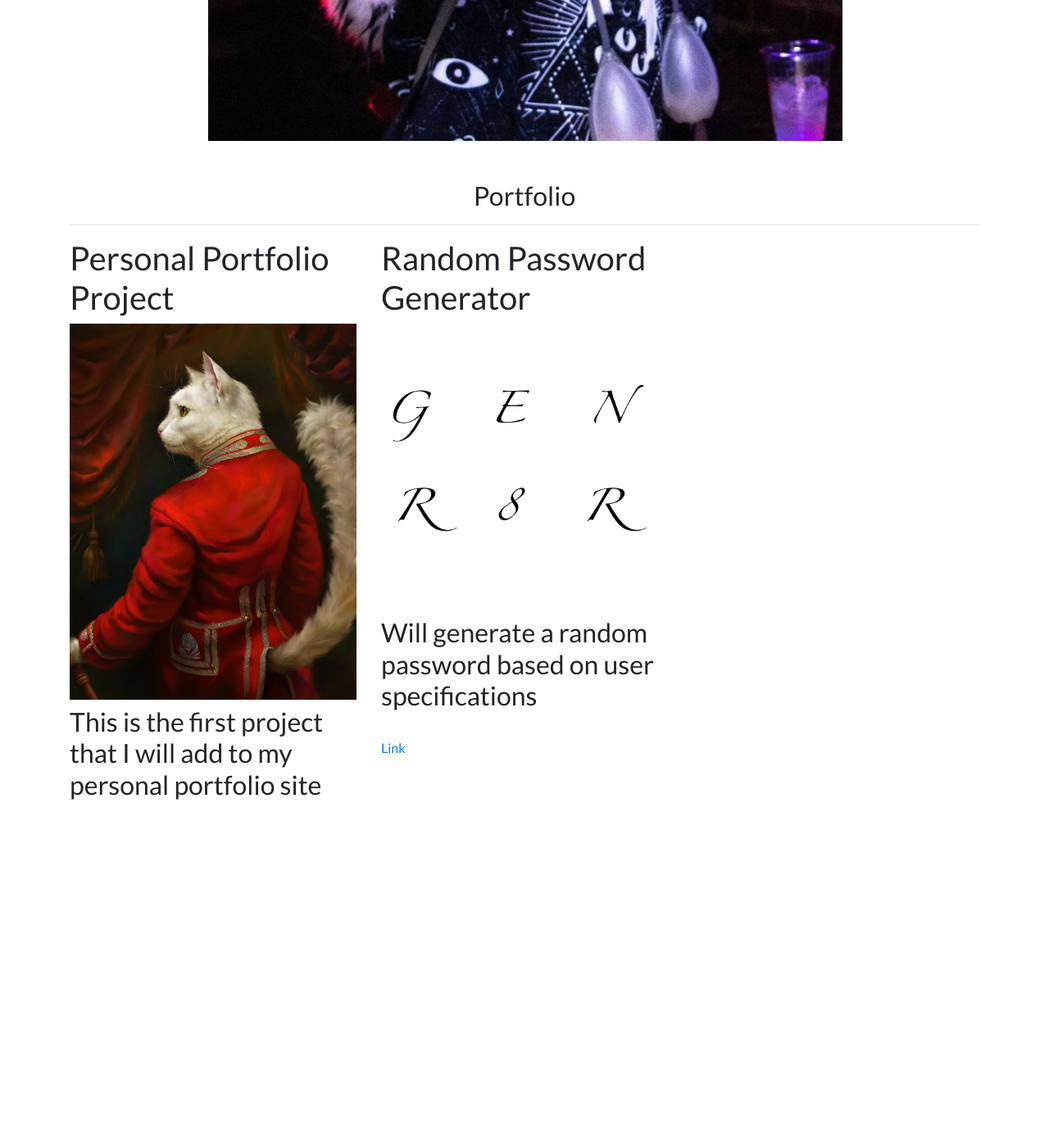
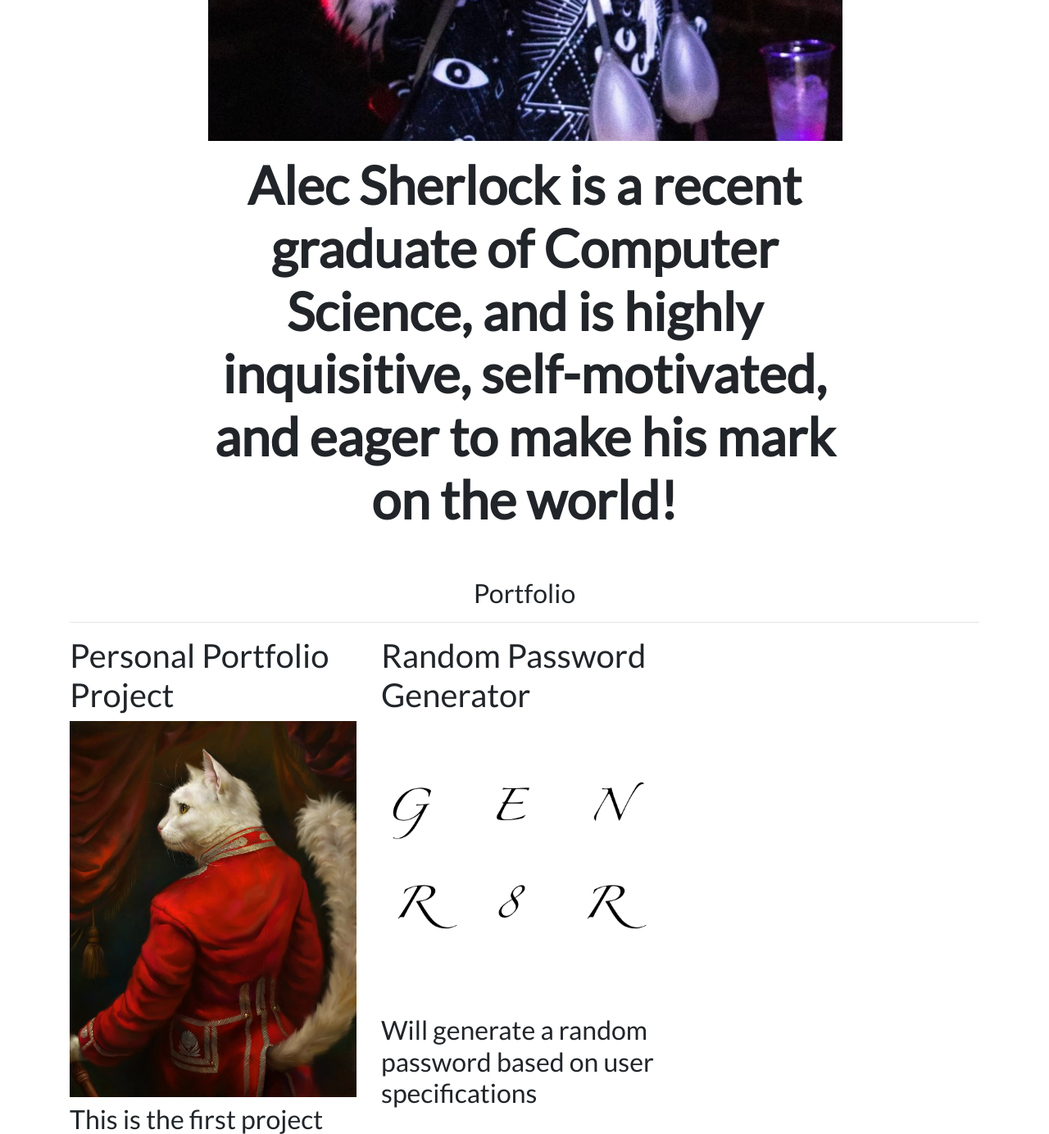
Before and after one commit to ahsherlock/personalPortfolio, a Django app: page / in a window 1280 px wide. Shown: the part 771-2155 px from the top of the page at 82% size. Before the commit the page ends 1747 px from the top, so only its background shows below. Run offline with Django 3.2, Linux system fonts and the light colour scheme; data comes from the database, SQL or seed files in the repository; some libraries are stand-ins or nearby versions.

Commit message:
added more text to home page

```diff
--- a/templates/personalPortfolio/home.html
+++ b/templates/personalPortfolio/home.html
@@ -8,10 +8,15 @@
             <h1 class="font-weight-bold">Sherlock's Personal Tech Portfolio and Blog</h1>
         </div>
     </div>
-        <div class="row justify-content-center my-3">
-            <img src="{% static 'portfolio/portfolioImage.png' %}">
+    <div class="row justify-content-center my-3">
+        <img src="{% static 'portfolio/portfolioImage.png' %}">
+    </div>
+    <div class="row justify-content-center my-3">
+        <div class = "col-md-9 text-center">
+            <h1 id="hometext" class="font-weight-bold">Alec Sherlock is a recent graduate of Computer Science, and is highly inquisitive, self-motivated, and eager to make his mark on the world!</h1>
+        </div>
+    </div>
 
-        </div>
 
     <h2 class =" text-center mt-5"> Portfolio</h2>
     <hr>
```
